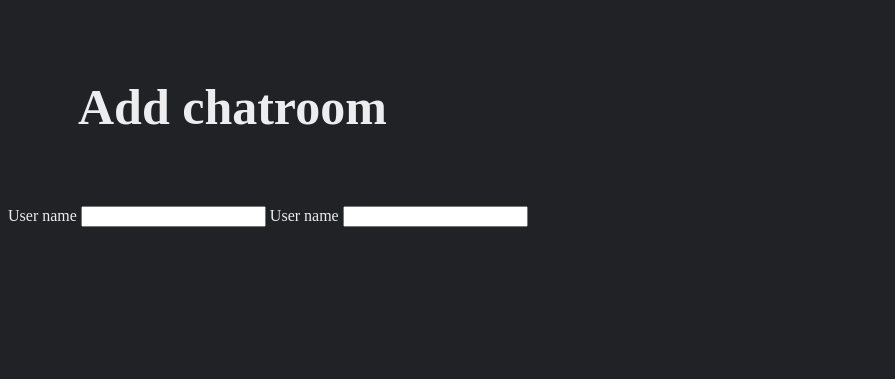
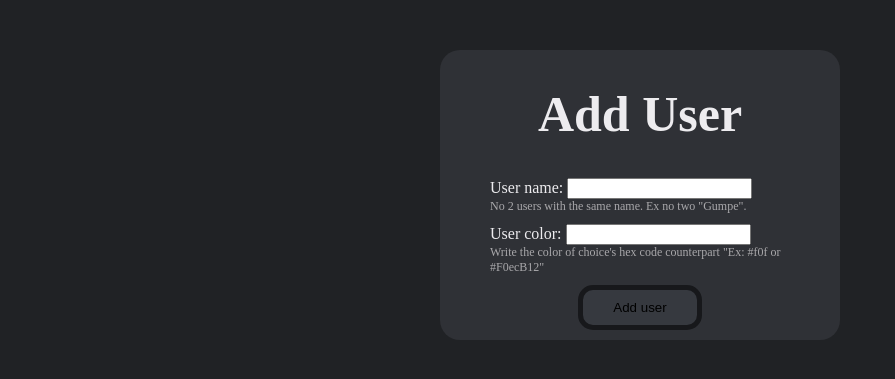
Before and after one commit to mikaelnowak/EE18-ar3, a PHP site: page /addusers.php in a window 1280 px wide. Shown: the top 379 px of the page, without its empty margins (0-895 px from the left). Run offline with PHP 8.4, Linux system fonts and the light colour scheme.

Commit message:
Klar med user.php och snart klar med addusers.php

```diff
--- a/projekt-WSP/addusers.php
+++ b/projekt-WSP/addusers.php
@@ -9,13 +9,60 @@
 </head>
 <body>
     <div class="container">
-        <h1>Add chatroom</h1>
-        <form action="#" method="POST">
-            <label>User name</label>
-            <input type="text">
-            <label>User name</label>
-            <input type="text">
-        </form>
+        <div class="content small">
+            <h1 class="max-con">Add User</h1>
+            <form action="#" method="POST">
+                <label>User name:</label>
+                <input type="text" name="user-name" required>
+                <p class="description">No 2 users with the same name. Ex no two "Gumpe".</p>
+                <label>User color:</label>
+                <input type="text" name="user-color" required>
+                <p class="description">Write the color of choice's hex code counterpart "Ex: #f0f or #F0ecB12"</p>
+                <button type="submit">Add user</button>
+            </form>
+            <?php
+                //Ta ut det som finns i "User name" och "User color" inputsem
+                $userName = filter_input(INPUT_POST, 'user-name', FILTER_SANITIZE_STRING);
+                $userColor = filter_input(INPUT_POST, 'user-color', FILTER_SANITIZE_STRING);
+
+                //Variablar
+                $errorMessage = "";
+
+                if ($userName && $userColor) {
+                    //Kontrolera om namnet e unik
+                    $userNamesInDB = $conn->query('SELECT name FROM users');
+                    //var_dump($userNamesInDB);
+                    foreach ($userNamesInDB as $name) {
+                        if ($name[name] == $userName) {
+                            $userName = "";
+                            $errorMessage += "<p>There is allready a user named $userName, please get another username and try again</p>";
+                        }
+                    }
+
+                    //Kolla om man skriver in en färg namn eller hexkod för färg
+                    if (!preg_match('/^#([a-f0-9]{6}|[a-f0-9]{3})\b$/i', $userColor)) {
+                        $userColor = "";
+                        $errorMessage += "<p>The text you typed in dont follow the hex color rule, it a combination of red, green and blue color values. Search for an explenation and come back to type the correct color hex code.</p>";
+                    }
+
+                    //Om allt stämmer
+                    if ($userName != "" && $userColor != "") {
+                        $newUser = "INSERT INTO users (name, color) VALUES ('$userName', '$userColor')";
+                        $check = $conn->query($newUser);
+                        if (!$check) {
+                            echo "<p>There was an error when creating the user. Please come back later efter the bug is fixed.</p>
+                            <p>Error message: $conn->connect_error</p>";
+                        } else {
+                            echo "<div class=\"success\">
+                                    <p>Succes, your user with the username $userName and with its color have ben created, go back to the previous web page to access the user or other users.</p>
+                                </div>";
+                        }
+                    } else {
+                        echo "hej";
+                    }
+                }
+            ?>
+        </div>
     </div>
 </body>
 </html>
--- a/projekt-WSP/style.css
+++ b/projekt-WSP/style.css
@@ -1,8 +1,13 @@
+/* Style bakgrunden */
 body {
     background: #202225;
     color: #EDECEF;
 }
-.select {
+
+/* ********************************** */
+/* ********* Gemensam style  ******** */
+/* ********************************** */
+.content {
     background: #2F3136;
     width: 800px;
     margin: 50px auto 0 auto;
@@ -11,29 +16,91 @@ body {
 h1 {
     font-size: 50px;
     margin: 0 auto;
-    padding: 70px;
+    padding: 35px;
 }
+
+/* ********************************** */
+/* ********* Styla user.php ********* */
+/* ********************************** */
 .users {
     display: grid;
-    background: #2F3136;
     grid-template-columns: 1fr 1fr 1fr;
+    row-gap: 15px;
+    margin: 0 25px 25px 25px;
 }
 a {
     text-decoration: none;
     color: #DCDBDE;
 }
-.user {
-    background: #2F3136;
-    width: 200px;
+.users a .user {
+    background: #36393F;
+    width: 190px;
     margin: auto;
     padding: 20px;
     border-radius: 20px;
 }
-h2 {
+.users a h2 {
     margin: auto;
-    text-transform: uppercase;
-    letter-spacing: 2px;
 }
-.min-con {
+.max-con {
+    width: max-content;
+    margin: 0 auto;
+}
+hr {
+    width: 750px;
+    margin: 15px auto;
+}
+
+/* Hantera användare */
+.manage {
+    display: grid;
+    grid-template-columns: 1fr 1fr;
+    column-gap: 10px;
+    margin: 10px 60px;
+}
+.manage-part {
+    background: #36393F;
+    margin: 0 auto 20px auto;
+    padding: 20px;
+    border: 5px solid #000;
+    border-radius: 20px;
+    box-shadow: 0 0 5px #000;
+}
+
+/* ********************************** */
+/* ******* Styla addusers.php ******* */
+/* ********************************** */
+.small {
+    width: 400px;
+}
+form {
+    width: 300px;
+    margin: 0 auto 30px auto;
+    padding-bottom: 10px;
+}
+label {
+    display: inline-block;
+}
+input {
     width: max-content;
 }
+.description {
+    font-size: 12px;
+    color: #A9A8AB;
+    margin: 0 0 10px 0;
+}
+button {
+    display: block;
+    background: #36393F;
+    margin: 0 auto;
+    padding: 10px 30px;
+    border: 5px solid #17181b;
+    border-radius: 15px;
+}
+.success {
+    background: #006600;
+    border-radius: 20px;
+}
+.success p {
+    padding: 20px;
+}
```
Also changed, not shown: projekt-WSP/user.php (+24 -12 lines), projekt-WSP/manage.php (added).
